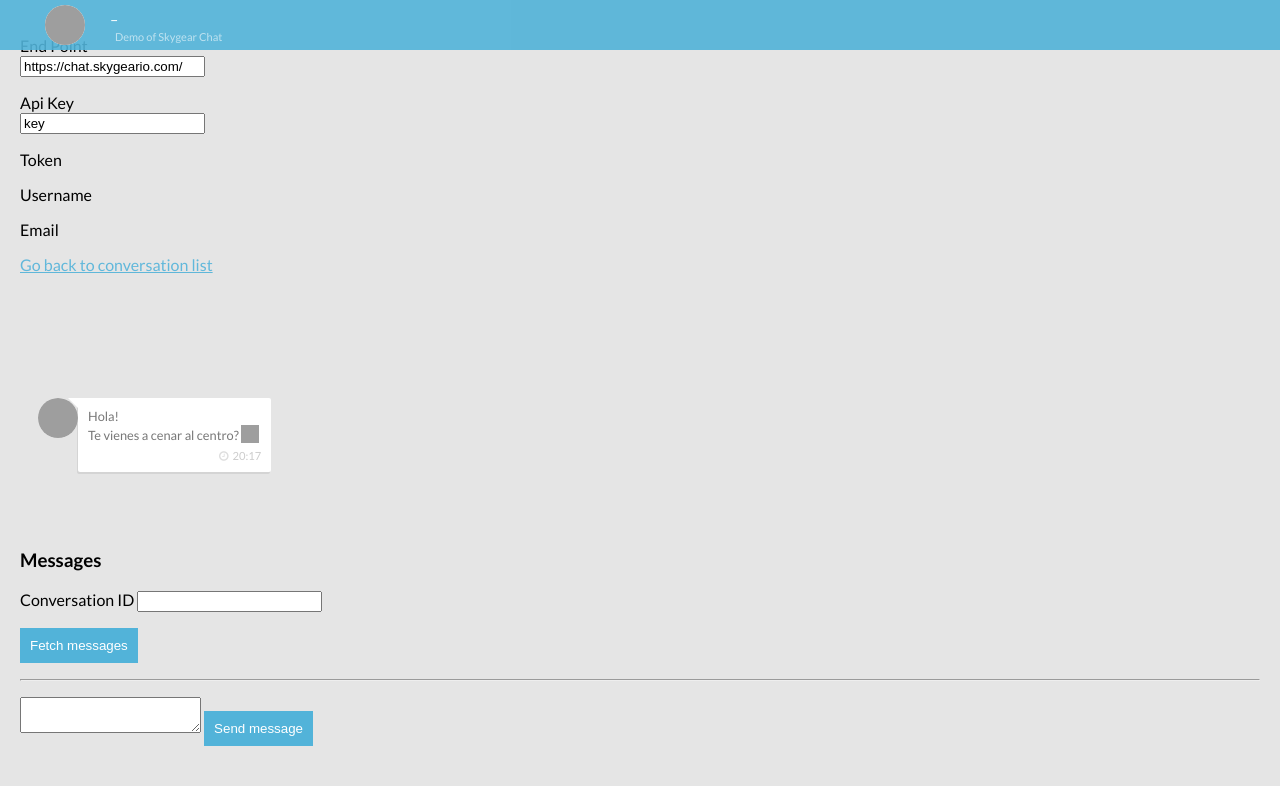
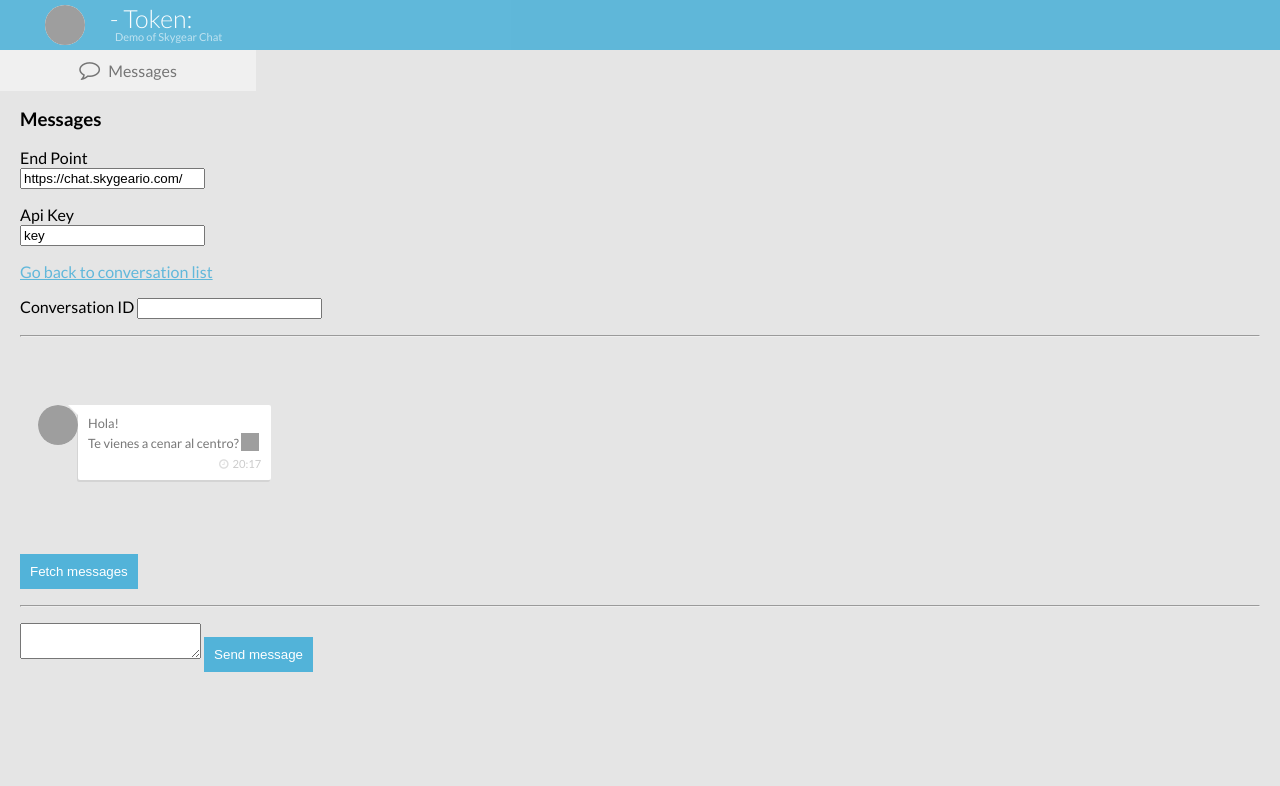
Before and after one commit to SkygearIO/chat, a website: page js-sdk/demo/message.html in a window 1280 px wide. Drawn offline with Linux system fonts and the light colour scheme; grey boxes are pictures that could not be loaded.

Commit message:
Only keep the top bar as display of username and token

```diff
--- a/js-sdk/demo/demo.js
+++ b/js-sdk/demo/demo.js
@@ -18,7 +18,6 @@ class Demo {
     this.emailEl = $('currentEmail');
     this.tokenEl = $('accessToken');
     this.directConversationEl = $('direct-conversation')
-    this.topbarUsernameEl = $('user-name');
   }
 
   restore() {
@@ -51,7 +50,6 @@ class Demo {
       this.usernameEl.textContent = skygear.currentUser.username;
       this.emailEl.textContent = skygear.currentUser.email;
       this.tokenEl.textContent = this.container.accessToken;
-      this.topbarUsernameEl.textContent = skygear.currentUser.username;
     }
   }
 
@@ -68,7 +66,6 @@ class Demo {
       this.usernameEl.textContent = "Not logged in";
       this.emailEl.textContent = "-";
       this.tokenEl.textContent = "";
-      this.topbarUsernameEl.textContent = "Not logged in";
     }, (error) => {
       console.log('error logging out', error);
     });
--- a/js-sdk/demo/message.html
+++ b/js-sdk/demo/message.html
@@ -7,11 +7,23 @@
   </head>
   <body id="message">
     <div class="menu">
-        <div class="back"> <img src="http://i.imgur.com/DY6gND0.png" draggable="false"/></div>
-        <div class="name" id="user-name">-</div>
-        <div class="last">Demo of Skygear Chat</div>
+      <div class="back"> <img src="http://i.imgur.com/DY6gND0.png" draggable="false"/></div>
+      <div class="name">
+        <span id="currentUsername"></span>
+        <span id="currentEmail"></span>
+        - Token:
+        <span id="accessToken"></span>
+      </div>
+    <div class="last">Demo of Skygear Chat</div>
     </div>
-    <section class="settings">
+    <nav class="tab">
+      <input id="tab1" type="radio" name="tabs" class="tab-input">
+      <label for="tab1" class="tab-label"><i class="fa
+              fa-comment-o"></i><span>Messages</span></label>
+    </nav>
+    <br />
+    <section class="chat-messages tab-content">
+      <h3>Messages</h3>
       <p>
         <label>End Point</label><br/>
         <input id="endpoint" type="text"
@@ -25,24 +37,13 @@
           value='key' />
       </p>
       <p>
-        <label>Token</label>
-        <span id="accessToken"></span>
+        <a href="./index.html">Go back to conversation list</a>
       </p>
       <p>
-        <label>Username</label>
-        <span id="currentUsername"></span>
+        <label>Conversation ID</label>
+        <input id="conversation-id" type="text" />
       </p>
-      <p>
-        <label>Email</label>
-        <span id="currentEmail"></span>
-      </p>
-      <p>
-        <a href="./index.html">Go back to conversation list</a>
-      </p>
-
-    </section>
-
-    <section class="chat-messages">
+      <hr/>
       <ol class="chat">
         <li class="other">
             <div class="avatar"><img src="http://i.imgur.com/DY6gND0.png" draggable="false"/></div>
@@ -54,11 +55,6 @@
         </li>
       </ol>
 
-      <h3>Messages</h3>
-      <p>
-        <label>Conversation ID</label>
-        <input id="conversation-id" type="text" />
-      </p>
       <ul id="messages">
       </ul>
       <p><button
```
Also changed, not shown: js-sdk/demo/index.html (+8 -16 lines).
